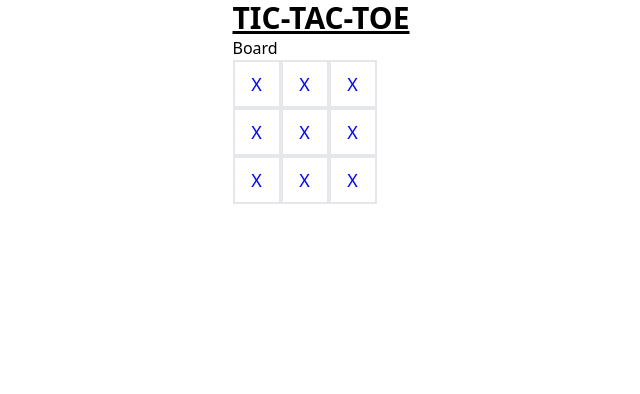
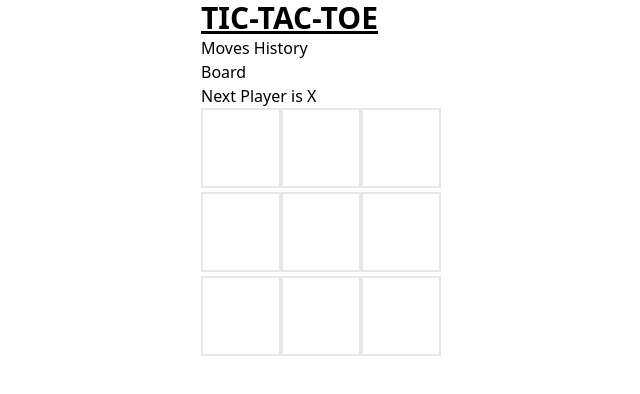
Before and after one commit to Olanrewaju-Ak/tic-tac-toe-rct, a React (Vite) app: page / in a window 1280 px wide. Shown: the top 394 px of the page, without its empty margins (319-959 px from the left). Built offline with nearby package versions, Linux system fonts and the light colour scheme.

Commit message:
allow alternating moves and calculate winner

```diff
--- a/src/Game.jsx
+++ b/src/Game.jsx
@@ -5,12 +5,13 @@
 
 
 function Game() {
-  const [count, setCount] = useState(0)
+  const [history, setHistory] = useState(Array(9).fill(null));
 
   return (
 
       <div>
       <h1 className="text-3xl font-bold underline ">TIC-TAC-TOE</h1>
+			<button>Moves History</button>
 			<Board/>
 
       </div>
--- a/src/components/Board.jsx
+++ b/src/components/Board.jsx
@@ -1,29 +1,87 @@
-import React from 'react'
+import React, { useState } from 'react'
 import Square from './Square'
 
 const Board = () => {
+
+	const [xIsNext, setXIsNext] = useState(true);
+ const [squares, setSquares] = useState(Array(9).fill(null))
+
+ const handleClick = (i)=> {
+
+ const nextSquares = squares.slice();
+
+	if(nextSquares[i] || calculateWinner(squares)){
+		return;
+	}
+
+	if(xIsNext){
+		nextSquares[i]= 'X';
+
+	}
+	if(!xIsNext){
+		nextSquares[i]='O';
+	}
+	setSquares(nextSquares);
+	setXIsNext(!xIsNext);
+
+}
+
+const winner = calculateWinner(squares);
+let status;
+if(winner){
+	status = 'Winner is ' + winner;
+}
+if(!winner){
+	status = 'Next Player is ' + (xIsNext? 'X' : 'O')
+}
+
 	return (
 		<div>
 			<h2>Board</h2>
+			<h3>{status}</h3>
 		<div className="grid">
 			<div>
-				<Square/>
-				<Square/>
-				<Square/>
+				<Square value={squares[0]} onSquareClick={()=>handleClick(0)}/>
+				<Square value={squares[1]} onSquareClick={()=>handleClick(1)}/>
+				<Square value={squares[2]} onSquareClick={()=>handleClick(2)}/>
+
 			</div>
 			<div>
-				<Square/>
-				<Square/>
-				<Square/>
+				<Square value={squares[3]} onSquareClick={()=>handleClick(3)}/>
+				<Square value={squares[4]} onSquareClick={()=>handleClick(4)}/>
+				<Square value={squares[5]} onSquareClick={()=>handleClick(5)}/>
 			</div>
 			<div>
-				<Square/>
-				<Square/>
-				<Square/>
+				<Square value={squares[6]} onSquareClick={()=>handleClick(6)}/>
+				<Square value={squares[7]} onSquareClick={()=>handleClick(7)}/>
+				<Square value={squares[8]} onSquareClick={()=>handleClick(8)}/>
 			</div>
 		</div>
 		</div>
 	)
+
+	function calculateWinner(squares) {
+  const lines = [
+    [0, 1, 2],
+    [3, 4, 5],
+    [6, 7, 8],
+    [0, 3, 6],
+    [1, 4, 7],
+    [2, 5, 8],
+    [0, 4, 8],
+    [2, 4, 6]
+  ];
+  for (let i = 0; i < lines.length; i++) {
+    const [a, b, c] = lines[i];
+    if (squares[a] && squares[a] === squares[b] && squares[a] === squares[c]) {
+
+      return squares[a];
+    }
+  }
+  return null;
+}
+
+
 }
 
 export default Board
--- a/src/components/Square.jsx
+++ b/src/components/Square.jsx
@@ -1,9 +1,14 @@
 import React from 'react'
 
-const Square = () => {
+
+const Square = ({value, onSquareClick}) => {
+const handleClick =()=>{
+	setValue('X');
+}
+
 	return (
-		<button className="w-[3rem] h-[3rem] bg-white border-2 text-[blue] text-lg">X</button>
+		<button className="w-[5rem] h-[5rem] bg-white border-2 text-[blue] text-lg" onClick={onSquareClick}>{value}</button>
 	)
 }
 
-export default Square
+export default Square;
```
